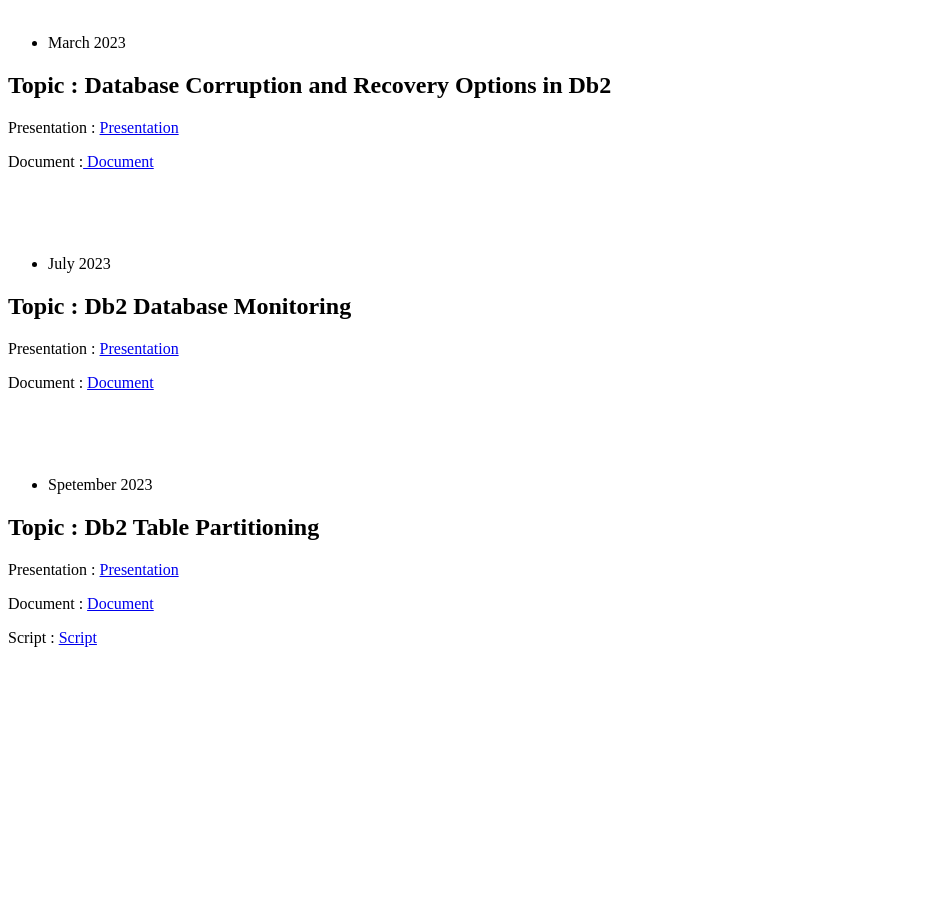
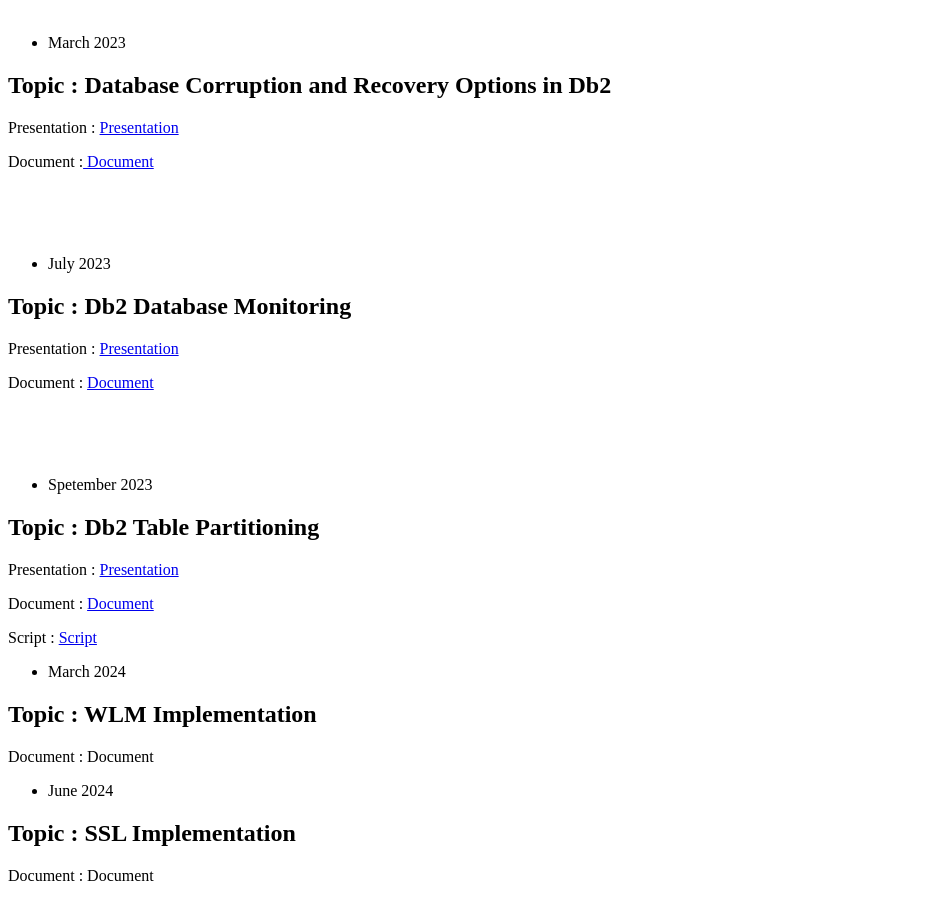
Before and after one commit to rohitrautibm/Education.github.io, a plain HTML site: page index.html in a window 1280 px wide. Shown: the part 66-967 px from the top of the page, without its empty margins (0-941 px from the left). Before the commit the page ends 800 px from the top, so only its background shows below. Drawn offline with Linux system fonts and the light colour scheme.

Commit message:
Update index.html

```diff
--- a/index.html
+++ b/index.html
@@ -41,3 +41,21 @@
 <p>Document : <a href="https://github.com/rohitrautibm/Education.github.io/blob/main/Partition%20Table.txt">Document</a></p>
 
 <p>Script : <a href="https://github.com/rohitrautibm/Education.github.io/blob/main/Training%20Script.txt">Script</a></p>
+
+
+<ul>
+	<li>March 2024</li>
+</ul>
+
+<h2>Topic : WLM Implementation</h2>
+
+<p>Document : <a WLM_training.txt>Document</a></p>
+
+
+<ul>
+	<li>June 2024</li>
+</ul>
+
+<h2>Topic : SSL Implementation</h2>
+
+<p>Document : <a SSL configuration.pdf>Document</a></p>
```
